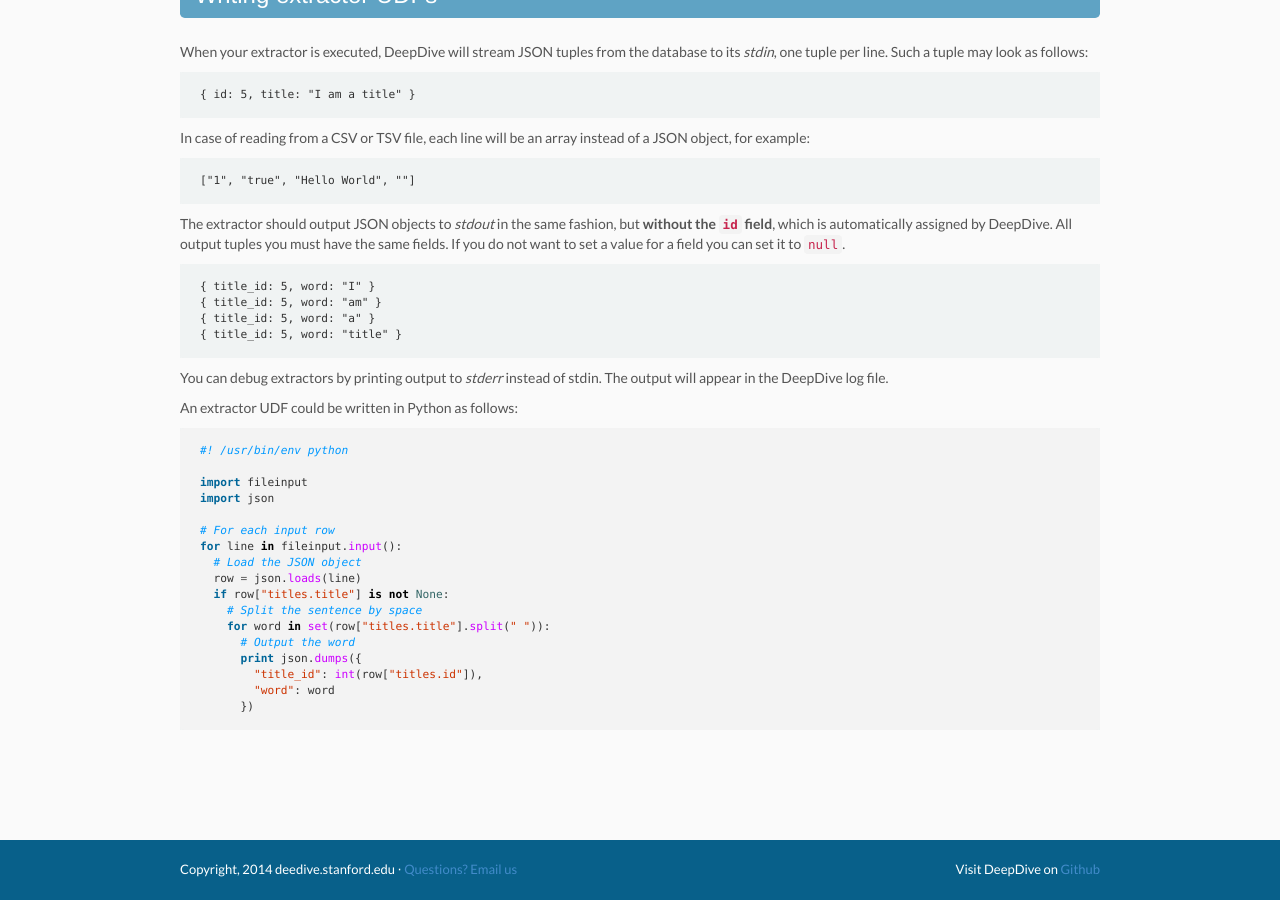
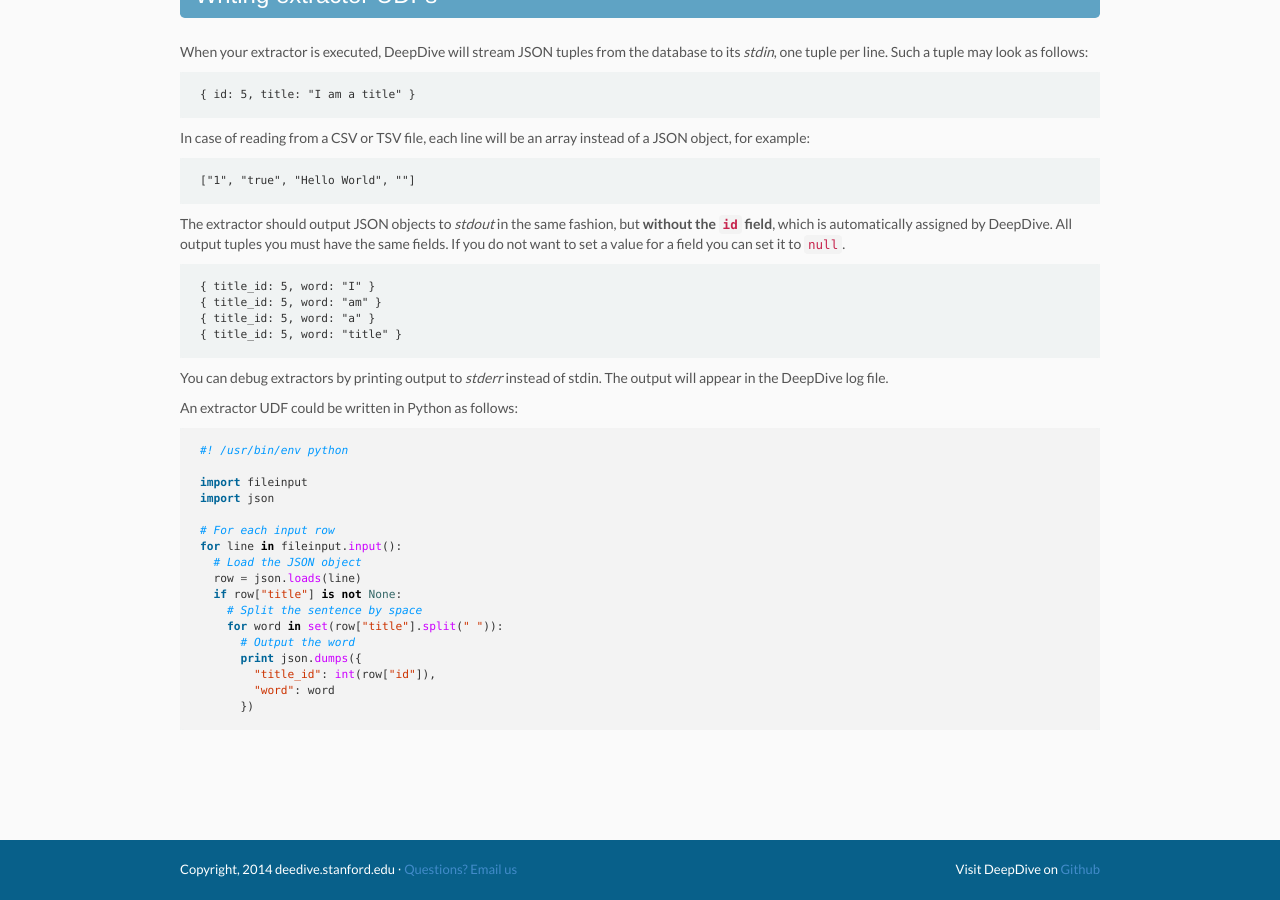
Before and after one commit to senaraiandi/deepdive, a Jekyll site: the page built from doc/extractors.md, in a window 1280 px wide and 900 px high, scrolled down 1867 px. Built offline with Jekyll 4.4.1, drawn with Linux system fonts in a browser that asks for light colours; nearby versions of some CDN libraries.

Commit message:
updated extractor.md

```diff
--- a/doc/extractors.md
+++ b/doc/extractors.md
@@ -107,12 +107,12 @@ import json
 for line in fileinput.input():
   # Load the JSON object
   row = json.loads(line)
-  if row["titles.title"] is not None:
+  if row["title"] is not None:
     # Split the sentence by space
-    for word in set(row["titles.title"].split(" ")):
+    for word in set(row["title"].split(" ")):
       # Output the word
       print json.dumps({
-        "title_id": int(row["titles.id"]),
+        "title_id": int(row["id"]),
         "word": word
       })
 {% endhighlight %}
```
